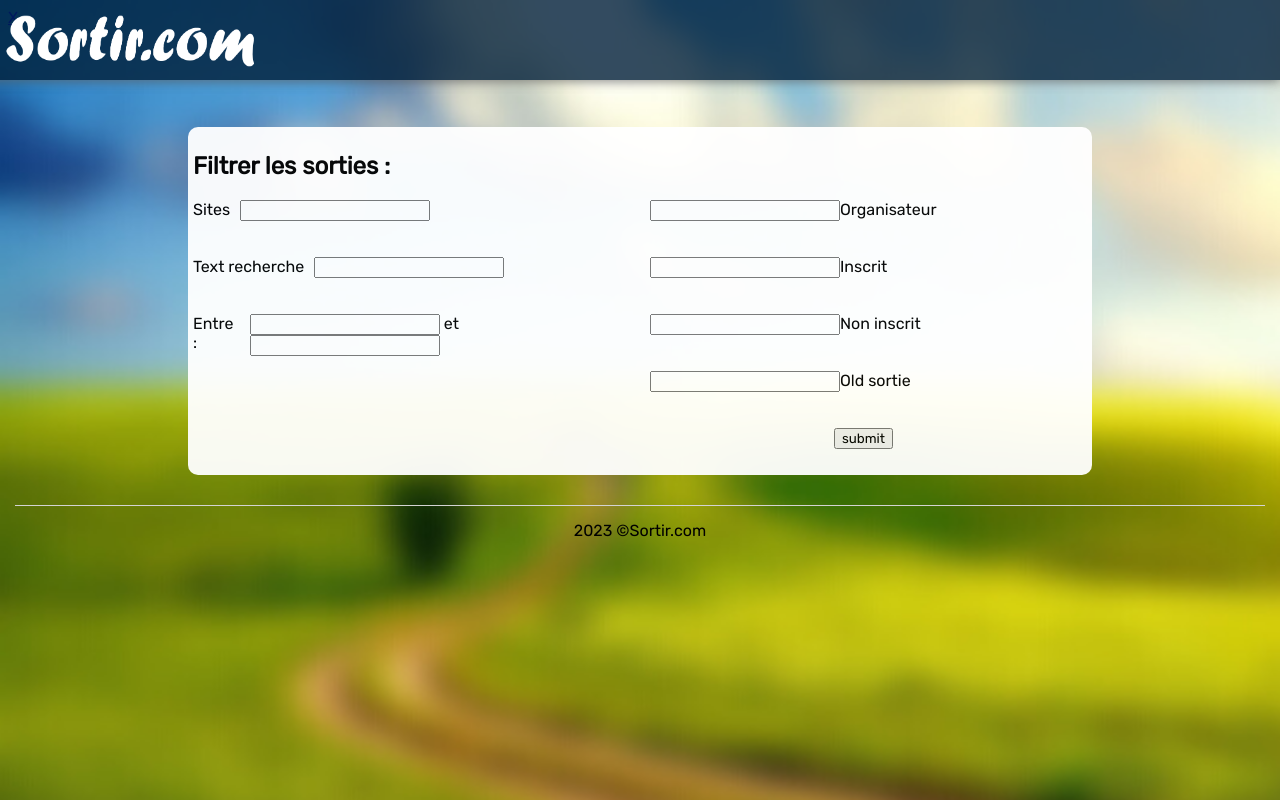
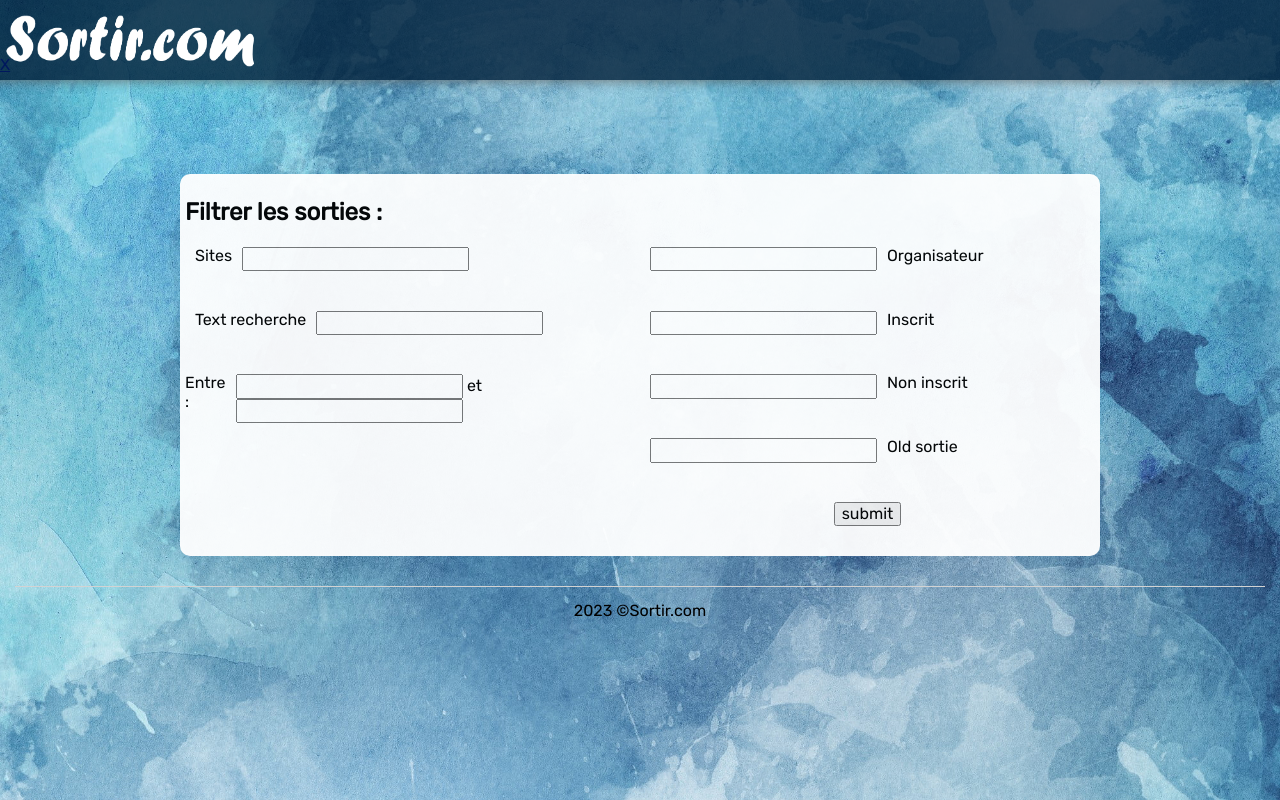
Before and after one commit to LCaffarelli/Sortir, a Symfony app: template templates/main/home.html.twig in a window 1280 px wide. Run offline with Twig, Linux system fonts and the light colour scheme; the template is opened without the code that fills it, so the values that code supplies are empty; form fields are guessed from the names that the template uses; some libraries are stand-ins or nearby versions.

Commit message:
paul image

```diff
--- a/public/css/style.css
+++ b/public/css/style.css
@@ -78,11 +78,15 @@
     opacity: 95%;
 }
 
+.sectionFiltre label{
+    margin-left: 10px;
+}
+
 .filtreSortie{
     display: grid;
     grid-template-columns: repeat(2, 1fr);
     grid-template-rows: repeat(5, 1fr) ;
-    grid-column-gap: 0px ;
+    grid-column-gap: 0;
     grid-row-gap: 15px;
 
 }
@@ -561,7 +565,10 @@
 }
  html{
      background-color: #4E6375;
-     background-image: url("../img/Sans titre.png");
+     background-image: url("../img/fondPaul1.jpg");
      background-repeat: no-repeat;
      background-attachment: fixed;
  }
+ body{
+     margin-top: 7vh;
+ }
--- a/templates/base.html.twig
+++ b/templates/base.html.twig
@@ -9,6 +9,7 @@
     <link rel="preconnect" href="https://fonts.googleapis.com">
     <link rel="preconnect" href="https://fonts.gstatic.com" crossorigin>
     <link href="https://fonts.googleapis.com/css2?family=Rubik&display=swap" rel="stylesheet">
+    <link rel="stylesheet" href="https://cdnjs.cloudflare.com/ajax/libs/normalize/8.0.1/normalize.css" integrity="sha512-oHDEc8Xed4hiW6CxD7qjbnI+B07vDdX7hEPTvn9pSZO1bcRqHp8mj9pyr+8RVC2GmtEfI2Bi9Ke9Ass0as+zpg==" crossorigin="anonymous" referrerpolicy="no-referrer" />
 
     <link rel="stylesheet" href="{{ asset('css/style.css') }}">
     <link rel="icon" href="{{ asset('img/logo2.png') }}">
```
Also changed, not shown: public/img/fondPaul1.jpg (added), public/img/fondPaul2.jpg (added), public/img/fondPaul3.jpg (added), public/img/fondPaul4.jpg (added), public/img/fondPaul5.jpg (added).
